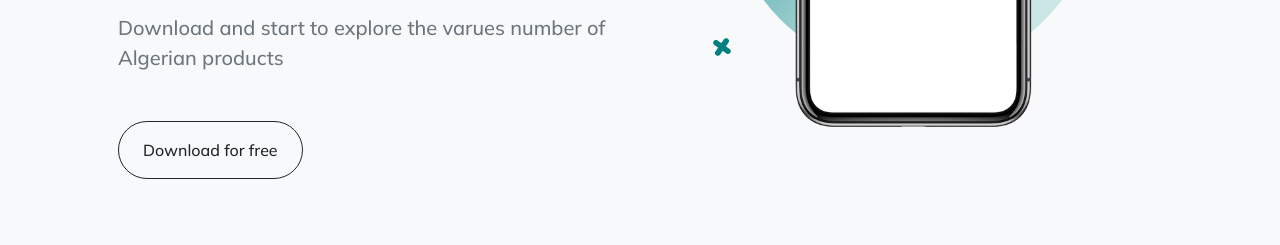
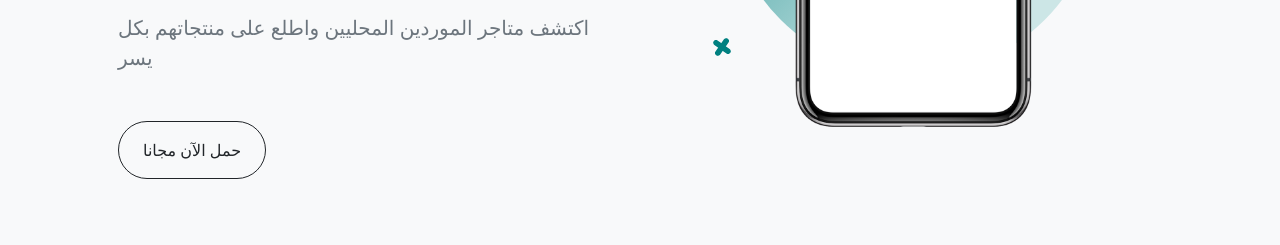
Before and after one commit to abdoulahmr/abdoulahmr.github.io, a plain HTML site: page index.html in a window 1280 px wide. Shown: the part 555-800 px from the top of the page. Drawn offline with nearby package versions, Linux system fonts and the light colour scheme.

Commit message:
Update index.html

```diff
--- a/index.html
+++ b/index.html
@@ -49,9 +49,9 @@
                         <!-- Mashead text and app badges-->
                         <div class="mb-5 mb-lg-0 text-center text-lg-start">
                             <h1 class="display-1 lh-1 mb-3"> استكشف عروض الموردين ومنتجاتهم بسهولة وسرعة </h1>
-                            <p class="lead fw-normal text-muted mb-5">Download and start to explore the varues number of Algerian products</p>
+                            <p class="lead fw-normal text-muted mb-5">اكتشف متاجر الموردين المحليين واطلع على منتجاتهم بكل يسر</p>
                             <div class="d-flex flex-column flex-lg-row align-items-center">
-                                <a class="btn btn-outline-dark py-3 px-4 rounded-pill" href="assets/apk/app-release.apk" target="_blank">Download for free</a>
+                                <a class="btn btn-outline-dark py-3 px-4 rounded-pill" href="assets/apk/app-release.apk" target="_blank"> حمل الآن مجانا </a>
                             </div>
                         </div>
                     </div>
```
